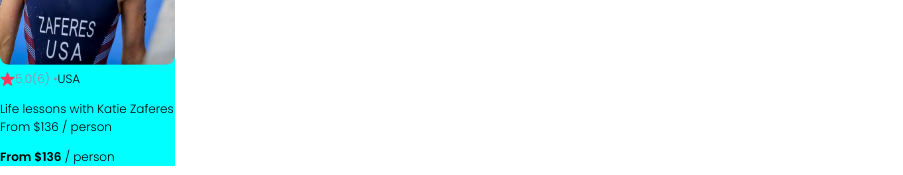
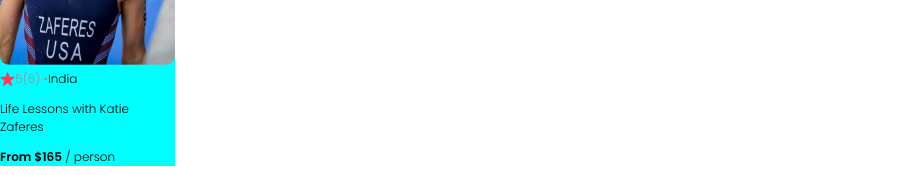
Before and after one commit to Arafat-alim/project-airbnb, a React (Create React App) app: page / in a window 1280 px wide. Shown: the part 625-800 px from the top of the page, without its empty margins (0-903 px from the left). Built offline with nearby package versions, Linux system fonts and the light colour scheme.

Commit message:
my card is now resuablity property using prop concept.

```diff
--- a/src/App.js
+++ b/src/App.js
@@ -1,13 +1,29 @@
 import Hero from "./components/Hero";
 import Navbar from "./components/Navbar";
 import Card from "./components/Card";
+import katie from "./images/katie-zaferes.png";
 
 function App() {
+  /* Challenge: Pass props to the Card component and display that data
+
+- img ("katie-zaferes.png")
+- rating ("5.0")
+- reviewCount (6)
+- country (Whatever you want)
+- title ("Life Lessons with Katie Zaferes")
+- price (136) */
   return (
     <div className="App">
       <Navbar />
       <Hero />
-      <Card />
+      <Card
+        img={katie}
+        rating={5.0}
+        reviewCount={6}
+        country={"India"}
+        title={"Life Lessons with Katie Zaferes"}
+        price={165}
+      />
     </div>
   );
 }
--- a/src/components/Card.jsx
+++ b/src/components/Card.jsx
@@ -1,20 +1,21 @@
 import React from "react";
-import photo1 from "../images/katie-zaferes.png";
+// import photo1 from "../images/katie-zaferes.png";
 import star from "../images/star.png";
 
-export default function Card() {
+export default function Card(props) {
+  console.log(props);
   return (
     <div className="card">
-      <img src={photo1} alt="photo1" className="card--photo" />
+      <img src={props.img} alt="photo1" className="card--photo" />
       <div className="card--stats">
         <img src={star} alt="star" className="card--star" />
-        <span className="grey">5.0</span>
-        <span className="grey">(6) • </span>
-        <span>USA</span>
+        <span className="grey">{props.rating}</span>
+        <span className="grey">({props.reviewCount}) • </span>
+        <span>{props.country}</span>
       </div>
-      <p>Life lessons with Katie Zaferes From $136 / person</p>
+      <p>{props.title}</p>
       <p>
-        <span className="bold">From $136</span> / person
+        <span className="bold">From ${props.price}</span> / person
       </p>
     </div>
   );
```
